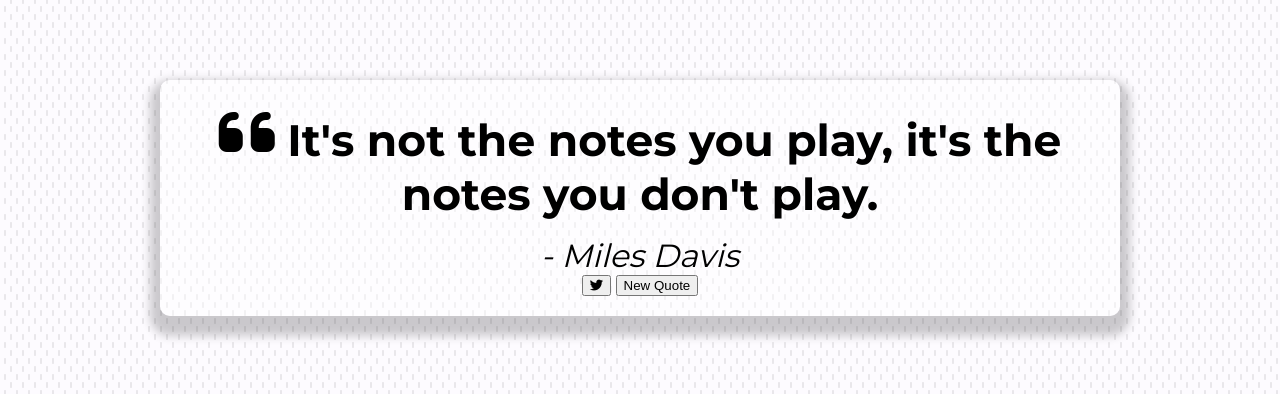
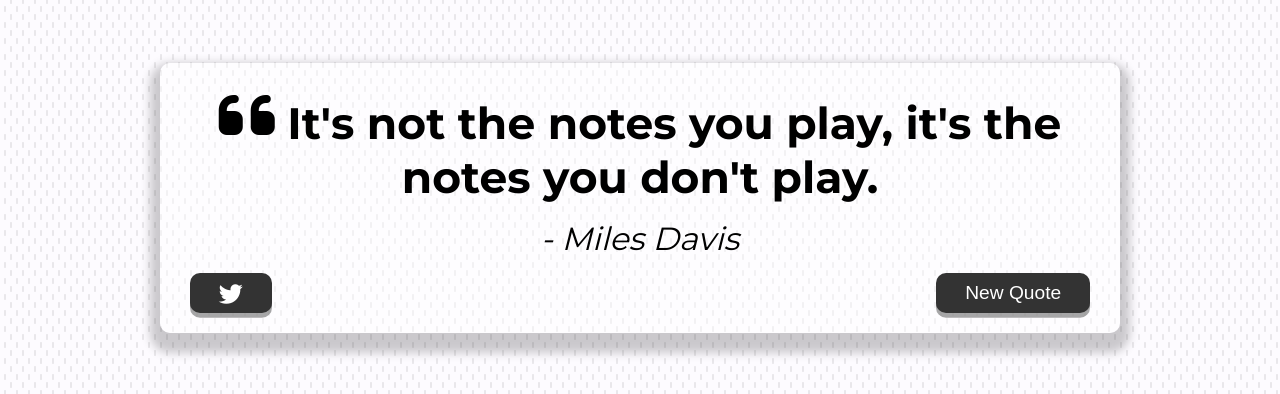
Before and after one commit to chrissoncrant/Quote-Generator, a plain HTML site: page index.html in a window 1280 px wide. Shown: the part 202-596 px from the top of the page. Drawn offline with Linux system fonts and the light colour scheme.

Commit message:
Finished basic UI

```diff
--- a/index.html
+++ b/index.html
@@ -11,7 +11,7 @@
     <script src="script.js" defer></script>
 </head>
 <body>
-    <div id="qute-container" class="quote-container">
+    <div id="quote-container" class="quote-container">
         <!--Quote-->
         <div class="quote-text">
             <i class="fas fa-quote-left"></i>
--- a/script.js
+++ b/script.js
@@ -0,0 +1,2 @@
+const twitterBtn = document.querySelector('#twitter');
+const quoteBtn = document.querySelector('#new-quote');
--- a/style.css
+++ b/style.css
@@ -18,9 +18,6 @@ body {
     justify-content: center;
 }
 
-button {
-    cursor:pointer;
-}
 
 .quote-container {
     width: auto;
@@ -50,6 +47,43 @@ button {
     font-size: 2rem;
 }
 
+.button-container {
+    margin-top: 15px;
+    display: flex;
+    justify-content: space-between;
+}
+
+button {
+    cursor:pointer;
+    font-size: 1.2rem;
+    height: 2.5rem;
+    border-radius: 10px;
+    border: none;
+    background-color: #333;
+    color: white;
+    outline: none;
+    padding: 0.5rem 1.8rem;
+    box-shadow: 0 0.3rem rgba(121,121,121,0.65);
+}
+
+button:hover {
+    filter: brightness(110%);
+}
+
+button:active {
+    transform: translate(0, 0.3rem);
+    box-shadow: 0 0.1rem rgba(255, 255, 255, 0.65);
+}
+
+.twitter-button {
+    font-size: 1.5rem;
+    transition: color 0.1s ease-in;
+}
+
+.twitter-button:hover {
+    color: #38a1f3;
+}
+
 /*Media Query*/
 @media screen and (max-width: 1000px) {
     .quote-container {
```
